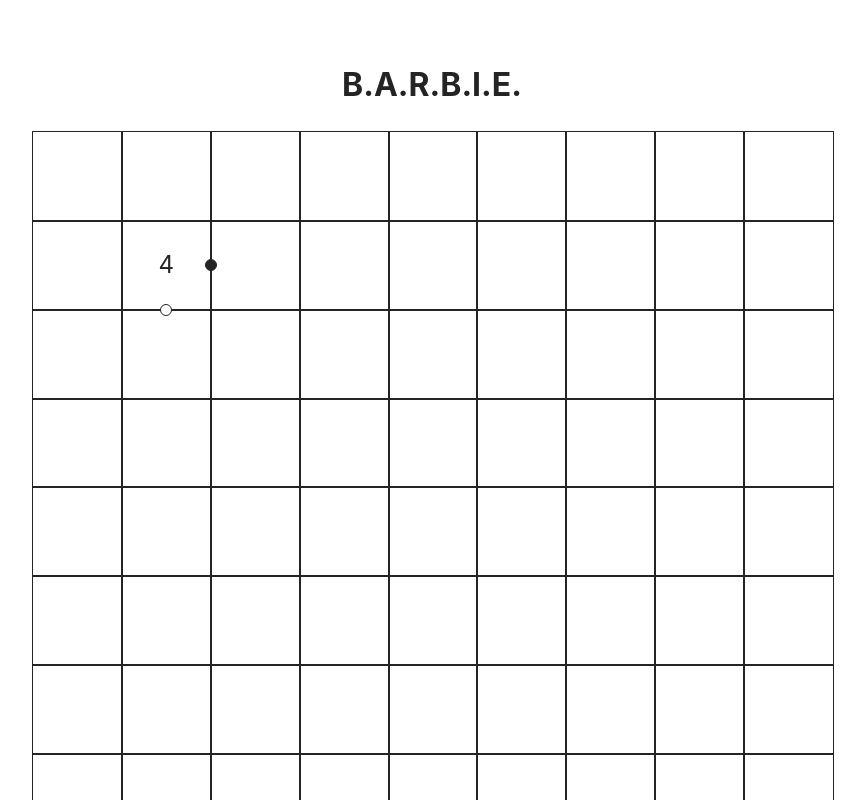
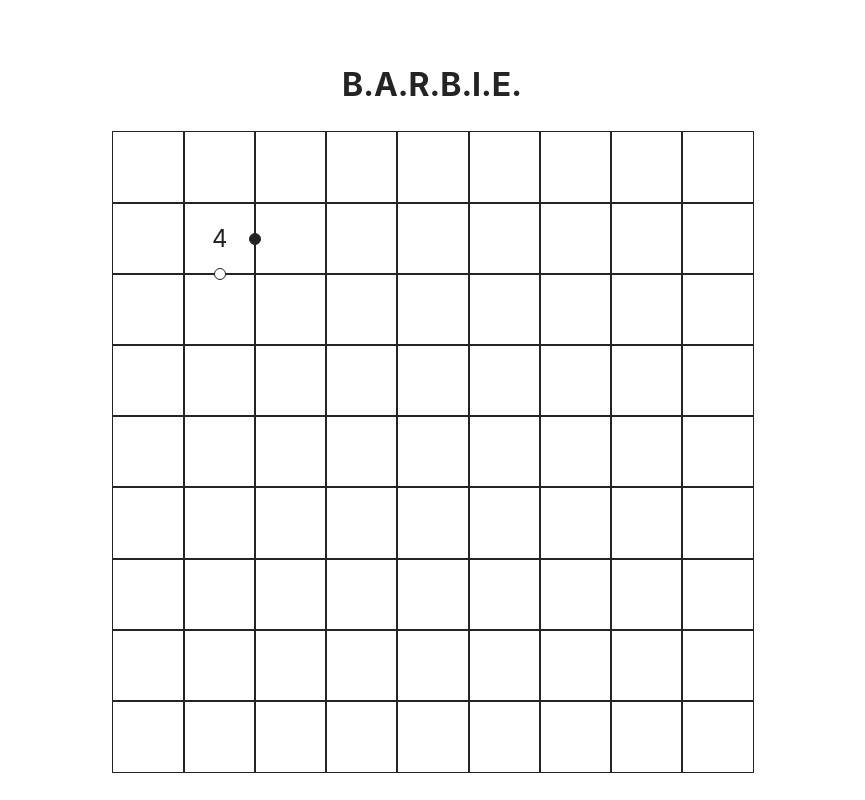
Before and after one commit to giovanniberti/kropki_gen_fe, a React (Vite) app: page / in a window 1280 px wide. Shown: the top 800 px of the page, without its empty margins (208-1073 px from the left). Built offline with nearby package versions, Linux system fonts and the light colour scheme.

Commit message:
fix(board): reduce board size

```diff
--- a/src/components/board.css
+++ b/src/components/board.css
@@ -2,8 +2,8 @@
     flex-grow: 1;
     display: grid;
     grid-template: repeat(9, minmax(0, 1fr)) / repeat(9, minmax(0, 1fr));
-    max-height: 100vmin;
-    max-width: 100vmin;
+    max-height: 80vmin;
+    max-width: 80vmin;
 }
 
 .board div {
```
